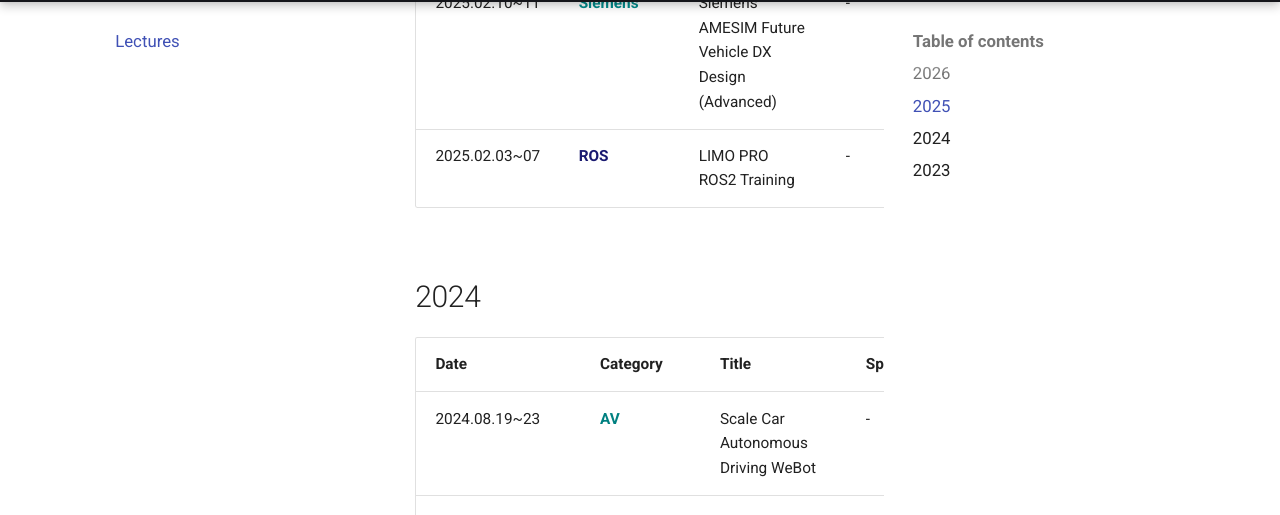
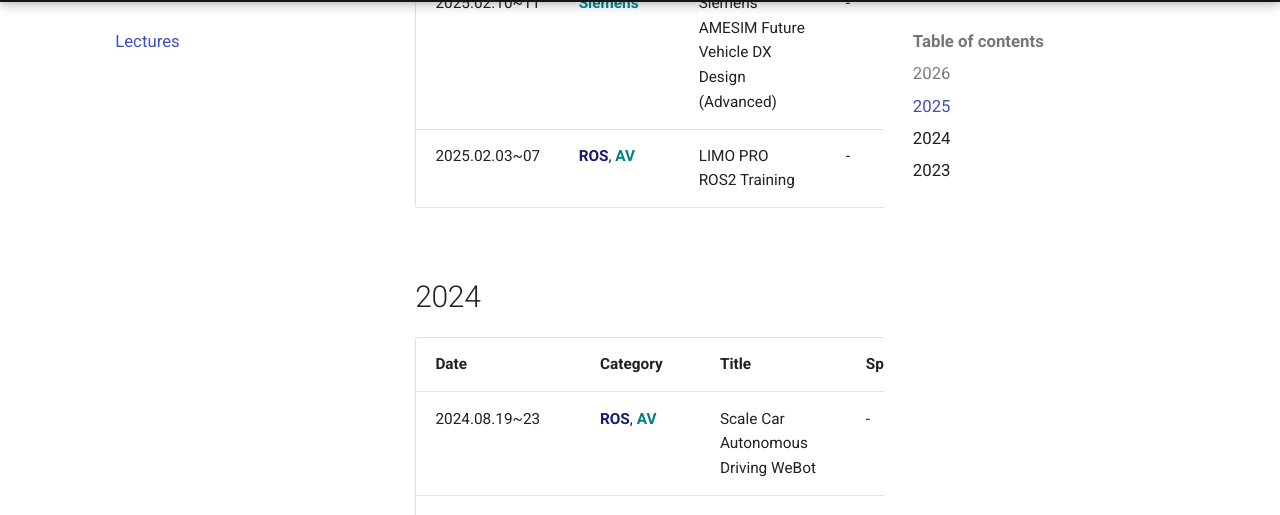
Before and after one commit to YSH-research/YSH-research.github.io, an MkDocs documentation site: the page built from docs/lecture.md, in a window 1280 px wide and 900 px high, scrolled down 2184 px. Shown: the part 113-628 px from the top of the window. Built offline with MkDocs 1.6.1 and Material for MkDocs 9.7.7, drawn with Linux system fonts in a browser that asks for light colours.

Commit message:
Add missing ROS and AV categories

```diff
--- a/docs/lecture.md
+++ b/docs/lecture.md
@@ -42,13 +42,13 @@
 | 2025.03.29 | <span style="color:slategray;font-weight:bold">H/W-Vehicle Dynamics</span> | Vehicle Dynamics Essence | - | CBNU |
 | 2025.02.12~14 | <span style="color:darkblue;font-weight:bold">AUTOSAR</span> | AUTOSAR Advanced Training | - | CBNU |
 | 2025.02.10~11 | <span style="color:darkcyan;font-weight:bold">Siemens</span> | Siemens AMESIM Future Vehicle DX Design (Advanced) | - | CBNU |
-| 2025.02.03~07 | <span style="color:midnightblue;font-weight:bold">ROS</span> | LIMO PRO ROS2 Training | - | CBNU |
+| 2025.02.03~07 | <span style="color:midnightblue;font-weight:bold">ROS</span>, <span style="color:teal;font-weight:bold">AV</span> | LIMO PRO ROS2 Training | - | CBNU |
 
 ## 2024
 
 | Date | Category | Title | Speaker | Organization |
 |------|----------|-------|---------|--------------|
-| 2024.08.19~23 | <span style="color:teal;font-weight:bold">AV</span> | Scale Car Autonomous Driving WeBot | - | CBNU |
+| 2024.08.19~23 | <span style="color:midnightblue;font-weight:bold">ROS</span>, <span style="color:teal;font-weight:bold">AV</span> | Scale Car Autonomous Driving WeBot | - | CBNU |
 | 2024.07.15~17 | <span style="color:slategray;font-weight:bold">H/W-EV/BMS</span> | EV Power Converter & BMS Microprocessor Lab | - | CBNU |
 | 2024.05.18~19 | <span style="color:slategray;font-weight:bold">H/W-Motor</span> | AC Motor Simulation | - | CBNU |
 | 2024.02.23 | <span style="color:purple;font-weight:bold">AI</span> | Dev-AI Basic | - | CBNU |
```
